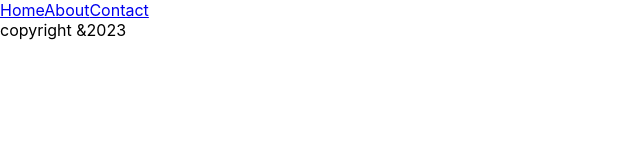
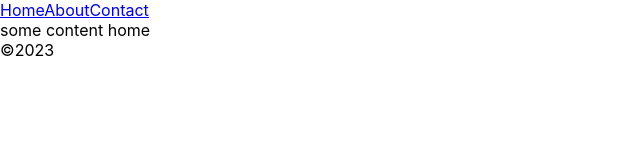
Before and after one commit to paullaster/react-router, a React (Create React App) app: page / in a window 1280 px wide. Shown: the top 160 px of the page, without its empty margins (0-640 px from the left). Built offline with nearby package versions, Linux system fonts and the light colour scheme.

Commit message:
add react files

```diff
--- a/src/components/Footer.js
+++ b/src/components/Footer.js
@@ -2,7 +2,7 @@ import React from 'react'
 
 const Footer = () => {
   return (
-    <div>copyright &amp;2023</div>
+    <div>&copy;2023</div>
   )
 }
 
--- a/src/components/Pages/Home.js
+++ b/src/components/Pages/Home.js
@@ -5,6 +5,9 @@ const Home = () => {
   return (
     <>
       <Navbar/>
+      <div>
+        some content home
+      </div>
       <section>
         <Outlet/>
       </section>
```
